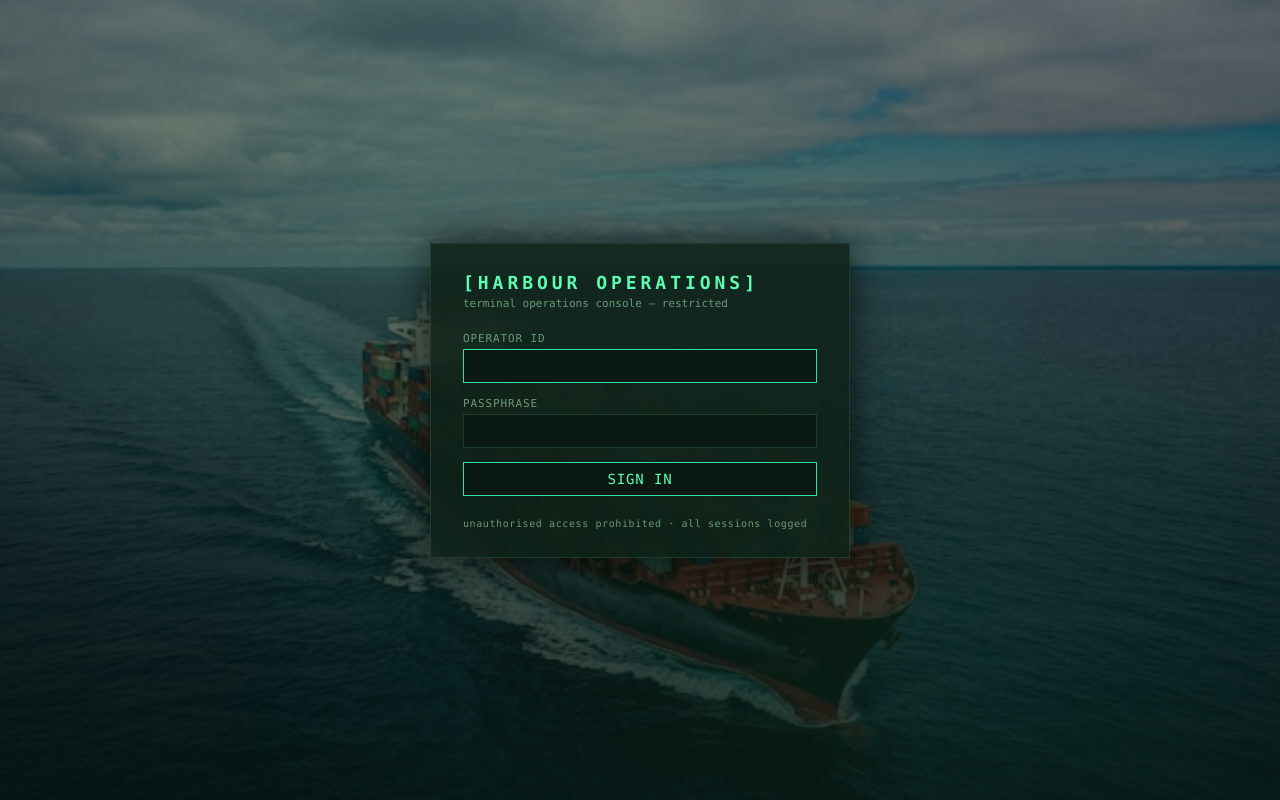
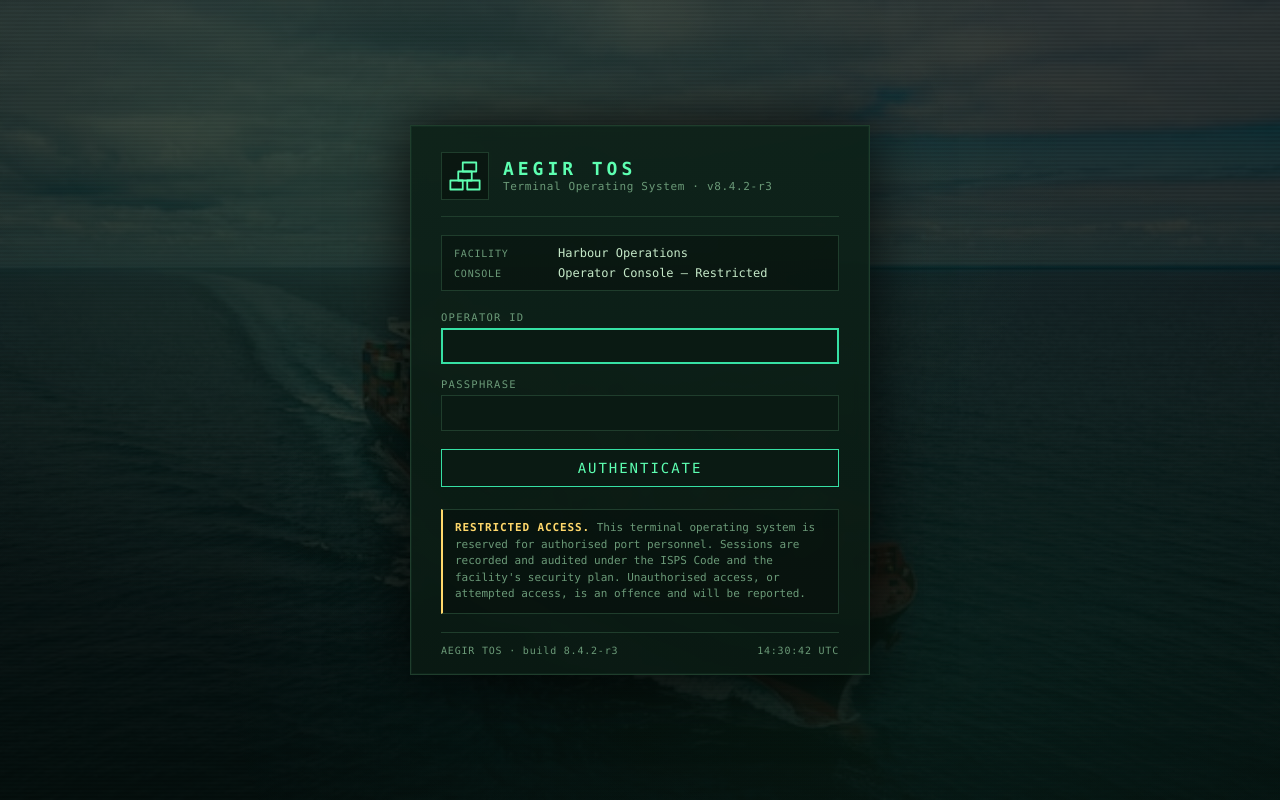
Before and after one commit to sammysGG/Athena_Port, a FastAPI app: page /login in a window 1280 px wide. Run offline with FastAPI, Linux system fonts and the light colour scheme; parts of the project's set-up code (start-up, migrations or seed data) failed here and were passed over.

Commit message:
Rework login screen as AEGIR TOS vendor console
- Container-stack SVG mark + branded header (product + version line)
- Facility / console dl block above the form
- ISPS-flavoured restricted-access notice
- Live UTC clock (external login.js to satisfy CSP)
- Polished panel: scanline overlay, larger card, inset focus ring,
  divider lines between header/form/notice/footer

Reinforces the 'vendor terminal control software' framing the README
sets up around the legacy remote-support API.

```diff
--- a/services/control/static/css/dashboard.css
+++ b/services/control/static/css/dashboard.css
@@ -40,8 +40,9 @@ a:hover { text-decoration: underline; }
 body.login {
   display: grid;
   place-items: center;
+  padding: 24px;
   background:
-    linear-gradient(180deg, rgba(7,18,12,0.55), rgba(7,18,12,0.85)),
+    linear-gradient(180deg, rgba(5,13,9,0.78), rgba(5,13,9,0.92)),
     url("/static/img/login-bg.jpg") center / cover no-repeat fixed;
 }
 body.login::before {
@@ -49,61 +50,152 @@ body.login::before {
   position: fixed;
   inset: 0;
   pointer-events: none;
+  z-index: 0;
   background:
-    radial-gradient(ellipse at 30% 20%, rgba(93,255,177,0.10), transparent 55%),
-    radial-gradient(ellipse at 70% 80%, rgba(54,224,164,0.07), transparent 55%);
-  z-index: 0;
+    radial-gradient(ellipse at 28% 18%, rgba(93,255,177,0.08), transparent 55%),
+    radial-gradient(ellipse at 72% 82%, rgba(54,224,164,0.06), transparent 55%),
+    repeating-linear-gradient(
+      0deg,
+      rgba(0,0,0,0) 0px,
+      rgba(0,0,0,0) 2px,
+      rgba(0,0,0,0.18) 3px,
+      rgba(0,0,0,0) 4px
+    );
 }
 
 .login-wrap {
   position: relative;
   z-index: 1;
-  width: 420px;
-  max-width: 90vw;
+  width: 460px;
+  max-width: 92vw;
   border: 1px solid var(--border);
-  background: rgba(13, 33, 24, 0.85);
-  backdrop-filter: blur(6px);
-  -webkit-backdrop-filter: blur(6px);
-  padding: 28px 32px;
-  box-shadow: 0 0 40px rgba(0, 0, 0, 0.7);
+  background: linear-gradient(180deg, rgba(13,33,24,0.92), rgba(10,26,19,0.92));
+  backdrop-filter: blur(8px) saturate(120%);
+  -webkit-backdrop-filter: blur(8px) saturate(120%);
+  padding: 26px 30px 18px;
+  box-shadow:
+    0 0 60px rgba(0, 0, 0, 0.85),
+    inset 0 0 0 1px rgba(93,255,177,0.04);
 }
 
-.login-wrap header { margin-bottom: 22px; }
+.login-header {
+  display: flex;
+  align-items: center;
+  gap: 14px;
+  padding-bottom: 16px;
+  margin-bottom: 18px;
+  border-bottom: 1px solid var(--border);
+}
+.login-logo {
+  display: flex;
+  align-items: center;
+  justify-content: center;
+  width: 48px;
+  height: 48px;
+  color: var(--accent);
+  border: 1px solid var(--border);
+  background: rgba(0,0,0,0.35);
+  flex: none;
+}
+.login-titles { display: grid; gap: 2px; }
 .brand {
   color: var(--accent);
-  font-size: 18px;
-  letter-spacing: 0.18em;
+  font-size: 20px;
+  font-weight: 600;
+  letter-spacing: 0.22em;
+  line-height: 1;
 }
-.login-wrap .sub { color: var(--fg-dim); font-size: 11px; margin-top: 4px; }
+.product {
+  color: var(--fg-dim);
+  font-size: 11px;
+  letter-spacing: 0.06em;
+}
+
+.site-block {
+  display: grid;
+  grid-template-columns: 90px 1fr;
+  gap: 6px 14px;
+  margin: 0 0 20px;
+  padding: 10px 12px;
+  border: 1px solid var(--border);
+  background: rgba(0,0,0,0.28);
+  font-size: 12px;
+}
+.site-block dt {
+  color: var(--fg-dim);
+  text-transform: uppercase;
+  letter-spacing: 0.08em;
+  font-size: 10px;
+  align-self: center;
+}
+.site-block dd { margin: 0; color: var(--fg); }
 
 .login-wrap form { display: grid; gap: 14px; }
-.login-wrap label { display: grid; gap: 4px; }
-.login-wrap label span { color: var(--fg-dim); font-size: 11px; text-transform: uppercase; letter-spacing: 0.08em; }
+.login-wrap label { display: grid; gap: 5px; }
+.login-wrap label span {
+  color: var(--fg-dim);
+  font-size: 10.5px;
+  text-transform: uppercase;
+  letter-spacing: 0.12em;
+}
 
 input, select {
   background: var(--bg-2);
   border: 1px solid var(--border);
   color: var(--fg);
   font: inherit;
-  padding: 8px 10px;
+  padding: 9px 11px;
   outline: none;
+  transition: border-color 120ms ease, box-shadow 120ms ease;
 }
-input:focus, select:focus { border-color: var(--accent-2); }
+input:focus, select:focus {
+  border-color: var(--accent-2);
+  box-shadow: 0 0 0 1px var(--accent-2) inset;
+}
 
 button {
   background: var(--bg-2);
   border: 1px solid var(--accent-2);
   color: var(--accent);
   font: inherit;
-  padding: 8px 14px;
+  padding: 10px 14px;
+  margin-top: 4px;
   cursor: pointer;
-  letter-spacing: 0.06em;
+  letter-spacing: 0.14em;
   text-transform: uppercase;
+  transition: background 120ms ease, color 120ms ease;
 }
 button:hover { background: var(--accent-2); color: var(--bg); }
 
-.err { color: var(--bad); margin: 4px 0 0; }
-.login-wrap footer { margin-top: 22px; color: var(--fg-dim); font-size: 10px; letter-spacing: 0.06em; }
+.err { color: var(--bad); margin: 4px 0 0; font-size: 12px; }
+
+.notice {
+  margin-top: 22px;
+  padding: 10px 12px;
+  border: 1px solid var(--border);
+  border-left: 2px solid var(--warn);
+  background: rgba(0,0,0,0.28);
+  color: var(--fg-dim);
+  font-size: 11px;
+  line-height: 1.5;
+}
+.notice strong {
+  color: var(--warn);
+  letter-spacing: 0.08em;
+}
+
+.login-footer {
+  margin-top: 18px;
+  padding-top: 12px;
+  border-top: 1px solid var(--border);
+  color: var(--fg-dim);
+  font-size: 10px;
+  letter-spacing: 0.08em;
+  display: flex;
+  justify-content: space-between;
+  align-items: center;
+}
+.login-foot-r { font-variant-numeric: tabular-nums; }
 
 /* ── dashboard layout (single viewport, no page scroll) ───────────────── */
 body.dash {
--- /dev/null
+++ b/services/control/static/js/login.js
@@ -0,0 +1,15 @@
+(function () {
+  "use strict";
+  var el = document.getElementById("utc-clock");
+  if (!el) return;
+  function pad(n) { return n < 10 ? "0" + n : "" + n; }
+  function tick() {
+    var d = new Date();
+    el.textContent =
+      pad(d.getUTCHours()) + ":" +
+      pad(d.getUTCMinutes()) + ":" +
+      pad(d.getUTCSeconds()) + " UTC";
+  }
+  tick();
+  setInterval(tick, 1000);
+})();
--- a/services/control/templates/login.html
+++ b/services/control/templates/login.html
@@ -4,34 +4,68 @@
   <meta charset="utf-8">
   <meta name="viewport" content="width=device-width, initial-scale=1">
   <meta name="referrer" content="no-referrer">
-  <title>{{ site_name }} · sign in</title>
+  <title>AEGIR TOS · {{ site_name }} · Sign-In</title>
   <link rel="stylesheet" href="/static/css/dashboard.css">
 </head>
 <body class="login">
-  <main class="login-wrap">
-    <header>
-      <div class="brand">[{{ site_name|upper }}]</div>
-      <div class="sub">terminal operations console — restricted</div>
+  <main class="login-wrap" aria-labelledby="login-brand">
+    <header class="login-header">
+      <div class="login-logo" aria-hidden="true">
+        <svg viewBox="0 0 32 32" width="36" height="36"
+             fill="none" stroke="currentColor"
+             stroke-width="1.6" stroke-linejoin="round">
+          <rect x="3"  y="20" width="11" height="8"/>
+          <rect x="18" y="20" width="11" height="8"/>
+          <rect x="10" y="12" width="12" height="8"/>
+          <rect x="14" y="4"  width="12" height="8"/>
+        </svg>
+      </div>
+      <div class="login-titles">
+        <div id="login-brand" class="brand">AEGIR&nbsp;TOS</div>
+        <div class="product">Terminal Operating System · v8.4.2-r3</div>
+      </div>
     </header>
-    <form method="post" action="/login" autocomplete="off">
+
+    <dl class="site-block">
+      <dt>Facility</dt>
+      <dd>{{ site_name }}</dd>
+      <dt>Console</dt>
+      <dd>Operator Console &mdash; Restricted</dd>
+    </dl>
+
+    <form method="post" action="/login" autocomplete="off" novalidate>
       <label>
-        <span>operator id</span>
-        <input name="username" type="text" required autocomplete="username" autofocus>
+        <span>Operator ID</span>
+        <input name="username" type="text" required
+               autocomplete="username" autocapitalize="off"
+               spellcheck="false" autofocus>
       </label>
       <label>
-        <span>passphrase</span>
-        <input name="password" type="password" required autocomplete="current-password">
+        <span>Passphrase</span>
+        <input name="password" type="password" required
+               autocomplete="current-password">
       </label>
-      <button type="submit">sign in</button>
+      <button type="submit">Authenticate</button>
       {% if error == "1" %}
-        <p class="err">invalid credentials</p>
+        <p class="err" role="alert">Authentication failed &mdash; verify operator ID and passphrase.</p>
       {% elif error == "locked" %}
-        <p class="err">too many failed attempts — locked out for 15 minutes</p>
+        <p class="err" role="alert">Account locked &mdash; cool-down 15 min after repeated failures.</p>
       {% endif %}
     </form>
-    <footer>
-      <span>unauthorised access prohibited · all sessions logged</span>
+
+    <section class="notice" aria-label="Access notice">
+      <strong>RESTRICTED ACCESS.</strong> This terminal operating system is
+      reserved for authorised port personnel. Sessions are recorded and
+      audited under the ISPS Code and the facility's security plan.
+      Unauthorised access, or attempted access, is an offence and will be
+      reported.
+    </section>
+
+    <footer class="login-footer">
+      <span class="login-foot-l">AEGIR TOS · build 8.4.2-r3</span>
+      <span class="login-foot-r" id="utc-clock" aria-live="off">--:--:-- UTC</span>
     </footer>
   </main>
+  <script src="/static/js/login.js"></script>
 </body>
 </html>
```
